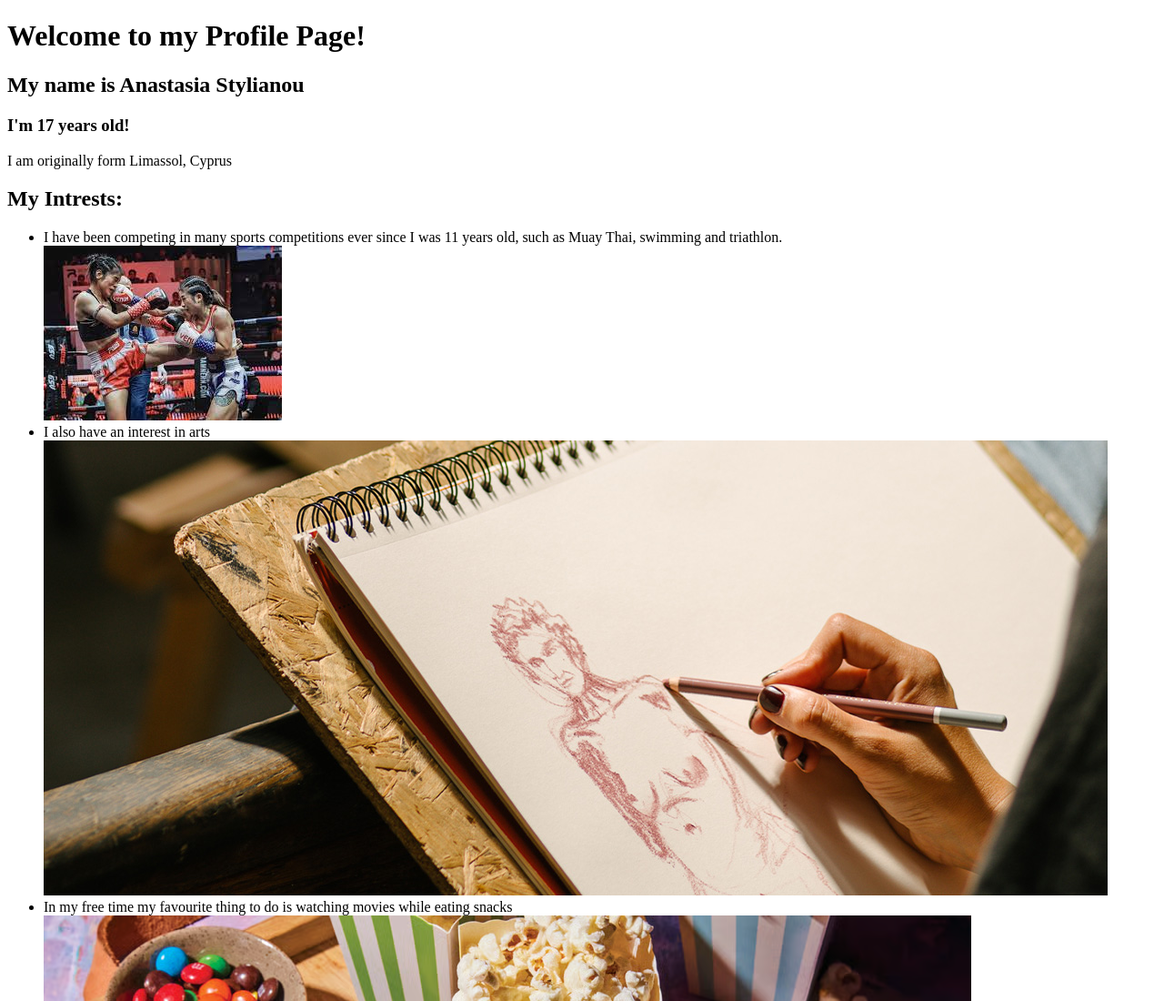
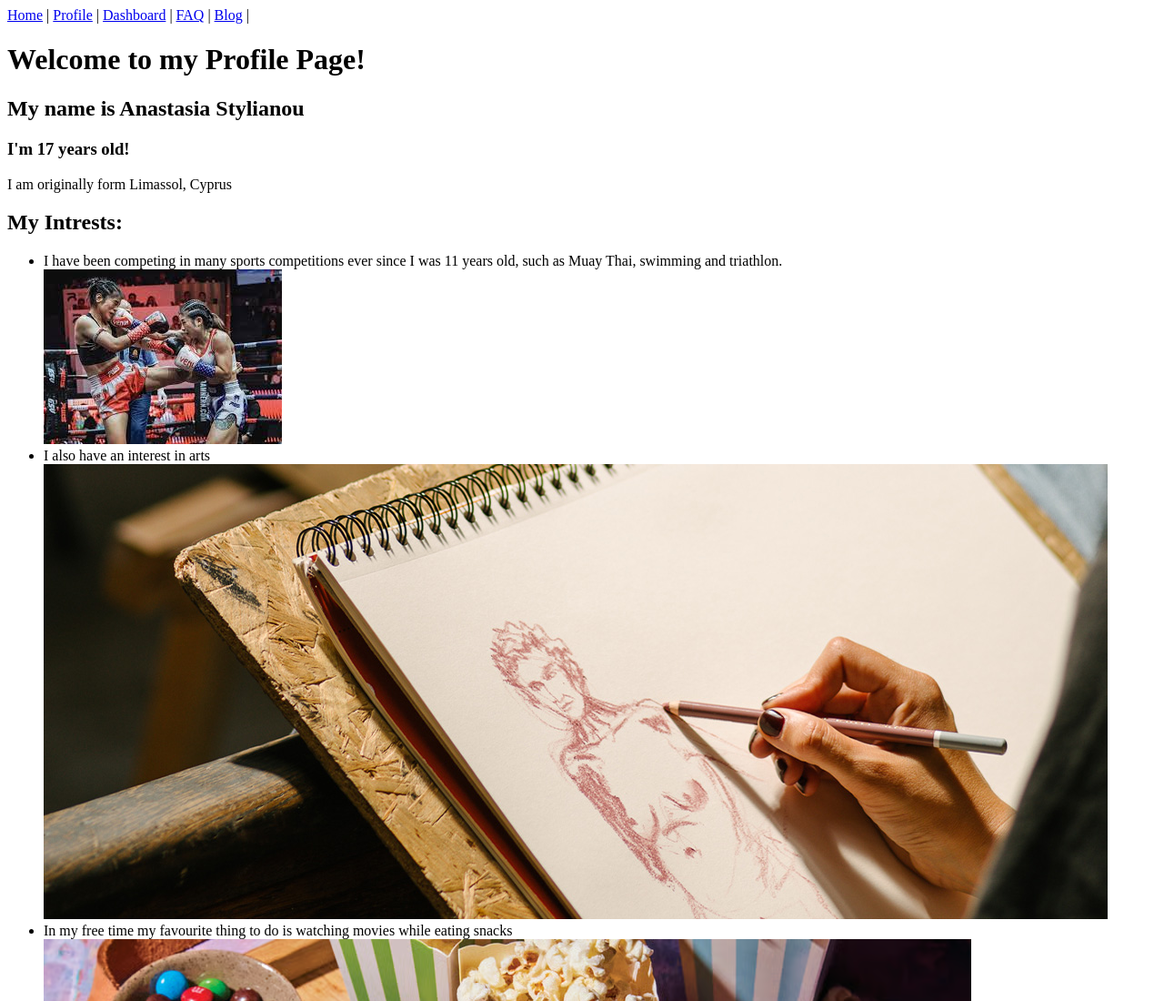
Before and after one commit to anastasiastyl199/anastasiastyl199.github.io, a plain HTML site: page profile.html in a window 1280 px wide. Shown: the top 1100 px of the page at 91% size. Drawn offline with Linux system fonts and the light colour scheme.

Commit message:
pofilenav

```diff
--- a/profile.html
+++ b/profile.html
@@ -7,6 +7,13 @@
     <title>Profile</title>
 </head>
 <body>
+    <nav>
+        <a href="index.html">Home</a> |
+        <a href="profile.html">Profile</a> |
+        <a href="personal.html">Dashboard</a> |
+        <a href="faq.html">FAQ</a> |
+        <a href="blog.html">Blog</a> |
+    </nav>
     <h1>Welcome to my Profile Page!</h1>
     <h2>My name is Anastasia Stylianou</h2>
     <h3>I'm 17 years old!</h3>
```
